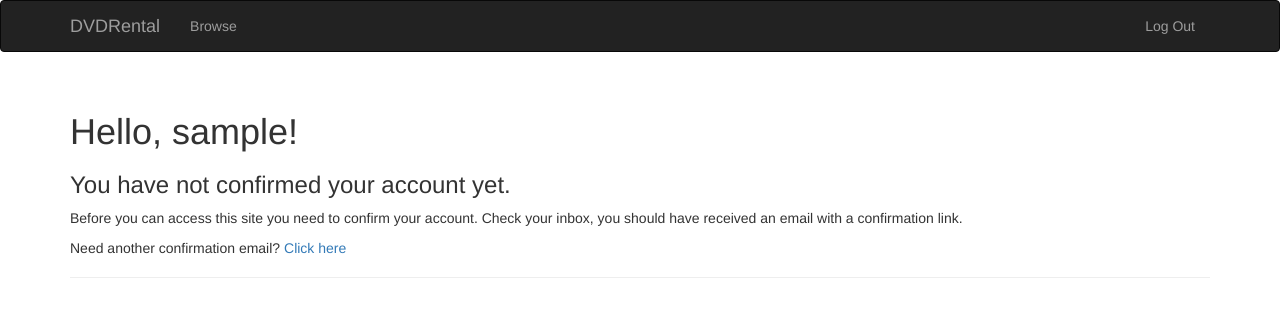
After one commit to AmonartRolon/dvdrental, a Flask app: page /auth/unconfirmed in a window 1280 px wide. The commit adds this page. Shown: the top 317 px of the page. Run offline with Flask 2, Linux system fonts and the light colour scheme; the visitor is signed in with stand-in values (Sample User, id 1); data comes from the database, SQL or seed files in the repository; some libraries are stand-ins or nearby versions.

Commit message:
Create the registration view that uses a token to make the confirm/<token> view secure, create a confirm view that can resend the confirmation link by email, Add unconfirmed view and template, Create a link in the login page to the registration page. All users that are logged in but not confirmed their accounts will be redirected to the unconfirmed view this is possible through before_app_request

```diff
--- a/app/auth/models.py
+++ b/app/auth/models.py
@@ -1,6 +1,8 @@
 from app import db, login_manager
 from werkzeug.security import generate_password_hash, check_password_hash
 from flask_login import UserMixin
+from itsdangerous import TimedJSONWebSignatureSerializer as Serializer
+from flask import current_app
 
 class Role(db.Model):
     __tablename__ = 'roles'
@@ -33,6 +35,22 @@ class User(UserMixin, db.Model):
     def verify_password(self, password):
         return check_password_hash(self.password_hash, password)
 
+    def generate_confirmation_token(self, expiration = 3600):
+        s = Serializer(current_app.config['SECRET_KEY'], expiration)
+        return s.dumps({'confirm': self.id})
+
+    def confirm(self, token):
+        s = Serializer(current_app.config['SECRET_KEY'])
+        try:
+            data = s.loads(token)
+        except:
+            return False
+        if data.get('confirm') != self.id:
+            return False
+        self.confirmed = True
+        db.session.add(self)
+        return True
+
     def __repr__(self):
         return '<User {email}>'.format(email = self.email)
 
--- a/app/auth/views.py
+++ b/app/auth/views.py
@@ -1,8 +1,23 @@
 from flask import render_template, redirect, request, url_for, flash
 from app.auth import auth
-from flask_login import login_required, login_user, logout_user
+from flask_login import login_required, login_user, logout_user, current_user
 from app.auth.models import User
-from app.auth.forms import LoginForm
+from app.auth.forms import LoginForm, RegistrationForm
+from ..email import send_email
+from app import db
+
+@auth.before_app_request
+def before_request():
+    if current_user.is_authenticated \
+            and not current_user.confirmed \
+            and request.endpoint[:5] != 'auth.':
+        return redirect(url_for('auth.unconfirmed'))
+
+@auth.route('/unconfirmed')
+def unconfirmed():
+    if current_user.is_anonymous or current_user.confirmed:
+        return redirect('main.index')
+    return render_template('auth/unconfirmed.html')
 
 @auth.route('/login', methods = ['GET', 'POST'])
 def login():
@@ -22,6 +37,42 @@ def logout():
     flash('You have been logged out.')
     return redirect(url_for('main.index'))
 
+@auth.route('/register', methods = ['GET', 'POST'])
+def register():
+    form = RegistrationForm()
+    if form.validate_on_submit():
+        user = User(email = form.email.data,
+                    username = form.username.data,
+                    password = form.password.data)
+        db.session.add(user)
+        db.session.commit()
+        token = user.generate_confirmation_token()
+        send_email(user.email, 'Confirm Your Account',
+                    'auth/email/confirm', user = user, token = token)
+        flash('A confirmation email has been sent to you by email.')
+        return redirect(url_for('main.index'))
+    return render_template('auth/register.html', form = form)
+
+@auth.route('/confirm/<token>')
+@login_required
+def confirm(token):
+    if current_user.confirmed:
+        return redirect(url_for('main.index'))
+    if current_user.confirm(token):
+        flash('You have confirmed your account. Thanks!')
+    else:
+        flash('The confirmation link is invalid or has expired.')
+    return redirect(url_for('main.index'))
+
+@auth.route('/confirm')
+@login_required
+def resend_confirmation():
+    token = current_user.generate_confirmation_token()
+    send_email(current_user.email, 'Confirm Your Account',
+               'auth/email/confirm', user = current_user, token = token)
+    flash('A new confirmation email has been sent to you by email.')
+    return redirect(url_for('main.index'))
+
 @auth.route('/secret')
 @login_required
 def secret():
--- a/app/films/views.py
+++ b/app/films/views.py
@@ -3,13 +3,16 @@ from flask import url_for
 from app.films.models import Film
 from app import db
 from . import films
+from flask_login import login_required
 
 @films.route('/browse')
+@login_required
 def browse():
     films = Film.query.all()
     return render_template('films/browse.html', films = films)
 
 @films.route('/<int:id>')
+@login_required
 def films(id):
     film = Film.query.get(id)
     return render_template('films/film.html', film = film)
--- a/app/templates/auth/login.html
+++ b/app/templates/auth/login.html
@@ -10,4 +10,10 @@
 <div class="col-md-4">
   {{ wtf.quick_form(form) }}
 </div>
+<p>
+  New User?
+  <a href = "{{ url_for('auth.register') }}">
+    Click here to register
+  </a>
+</p>
 {% endblock %}
--- /dev/null
+++ b/app/templates/auth/unconfirmed.html
@@ -0,0 +1,20 @@
+{% extends "base.html" %}
+
+{% block title %}DVDRental - Confirm your account{% endblock %}
+
+{% block page_content %}
+<div class="page-header">
+    <h1>
+        Hello, {{ current_user.username }}!
+    </h1>
+    <h3>You have not confirmed your account yet.</h3>
+    <p>
+        Before you can access this site you need to confirm your account.
+        Check your inbox, you should have received an email with a confirmation link.
+    </p>
+    <p>
+        Need another confirmation email?
+        <a href="{{ url_for('auth.resend_confirmation') }}">Click here</a>
+    </p>
+</div>
+{% endblock %}
```
